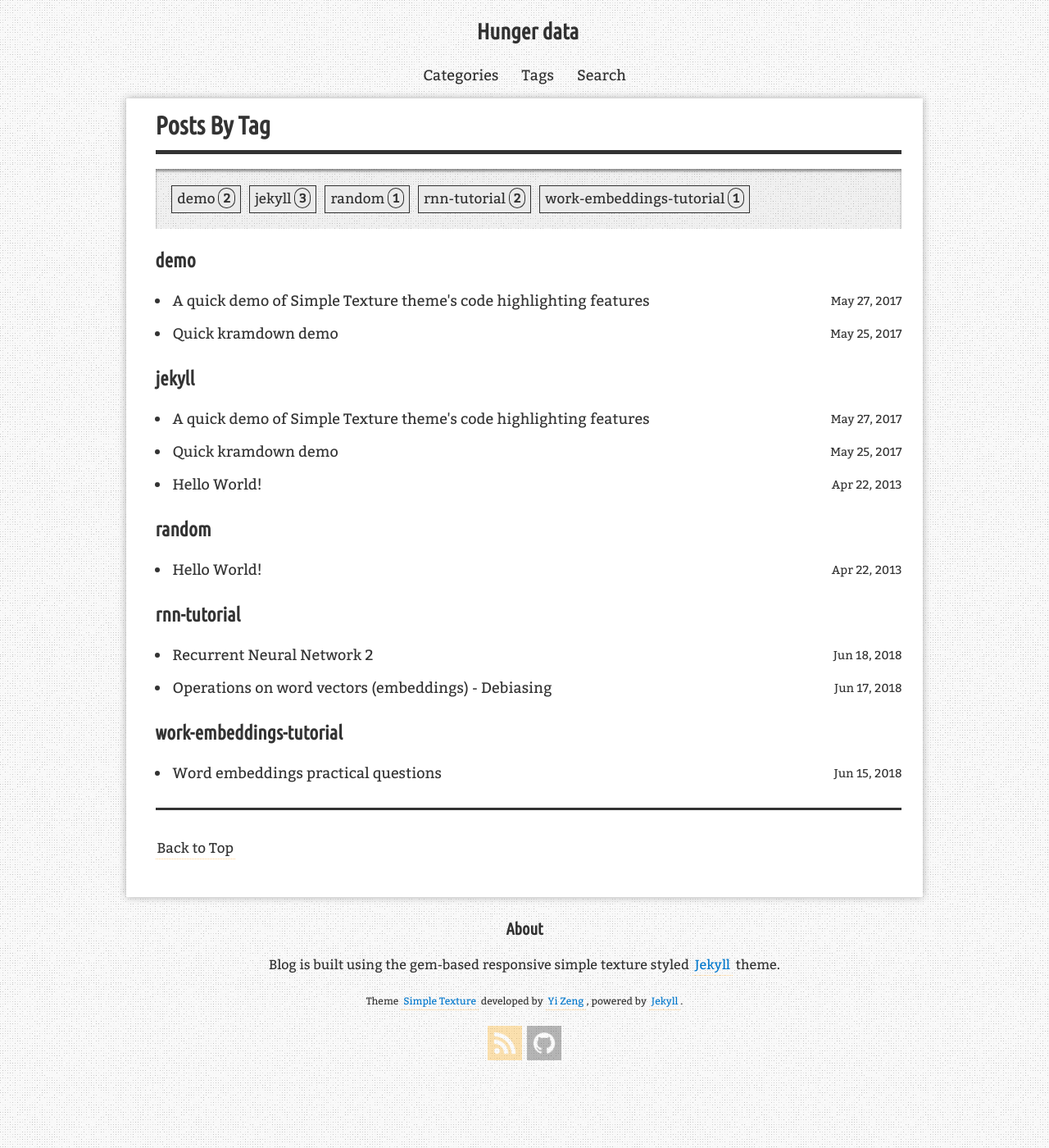
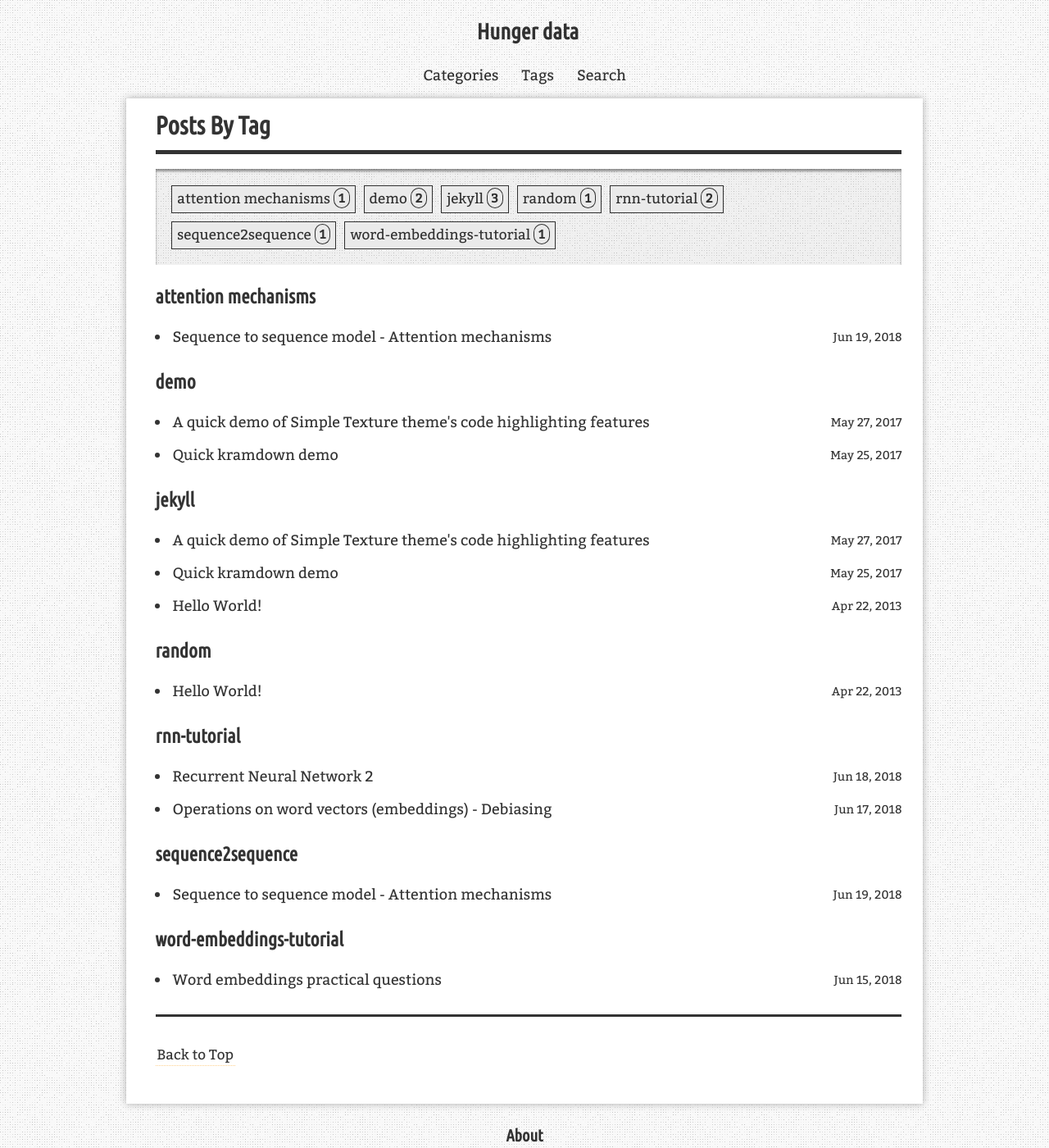
Before and after one commit to phamcong/hungerdata, a Jekyll site: the page built from blog/tags/index.html, in a window 1280 px wide and 1400 px high. Shown: the whole window at 82% size. Built offline with Jekyll 4.4.1, drawn with Linux system fonts in a browser that asks for light colours; comment, search, counter and statistics services are not loaded; some of the changed lines change nothing that is shown.

Commit message:
update posts

```diff
--- a/deep-Learning/rnn/_posts/2018-06-15-word-embeddings.md
+++ b/deep-Learning/rnn/_posts/2018-06-15-word-embeddings.md
@@ -3,7 +3,7 @@ layout: post
 title: "Word embeddings practical questions"
 description: "Course RNN - Week 2 - Practical questions"
 categories: []
-tags: [work-embeddings-tutorial]
+tags: [word-embeddings-tutorial]
 redirect_from:
   - /2018/06/15/
 ---
--- a/deep-Learning/rnn/_posts/2018-06-19-sequence-2-sequence-attention-mechanisms.md
+++ b/deep-Learning/rnn/_posts/2018-06-19-sequence-2-sequence-attention-mechanisms.md
@@ -0,0 +1,88 @@
+---
+layout: post
+title: "Sequence to sequence model - Attention mechanisms"
+description: "Course RNN - Week 3 - Practical questions"
+categories: []
+tags: [sequence2sequence, attention mechanisms]
+redirect_from:
+  - /2018/06/15/
+---
+
+
+1. Consider using this encoder-decoder model for machine translation.
+
+    <p align='center'>
+      <img src='images/sequence-2-sequence-model.png'>
+    </p>
+
+    This model is a "conditional language model" in the sense that the encoder portion (show in green) is modeling the probability of the input sentence $x$.
+    + True
+    + **False**
+
+2. In beam search, if you increase the beam width $B$, which of the following would you expect to be true? Check all that apply.
+    + [x] Beam search will run more slowly.
+    + [x] Beam search will use up more memory.
+    + [x] Beam search will generally find better solutions (i.e. do a better job maximizing $P(y \mid x)$).
+    + [ ] Beam search will coverge after fewer steps.
+
+3. In machine translation, if we carry out beam search without using sentence normalization, the algorithm will tend to output overly short translations.
+    + **True**
+    + False
+
+4. Suppose you are building a speech recognition system, which uses an RNN model to map from audio clip $x$ to a text transcript $y$. Your algorithm uses beam search to try to find the value of y that maximizes $P(y \mid x)$.
+
+    On a dev set example, given an input audio clip, your algorithm outputs the transcript $\hat{y} = \text{"I'm building an A Eye system in Silly con Valley."}$, whereas a human gives a much superior transcript $y^* = \text{"I'm building an AI system in Silicon Valley."}$. According to your modell:
+
+    $$ P(\hat{y} \mid x) = 1.09 * 10^{-7} $$
+    $$ P(y^* \mid x) = 7.21 * 10^{-8} $$
+
+    Would you expect increasing the beam width $B$ to help correct this example?
+
+    + **No, because $P(y^* \mid x) \leq P(\hat{y} \mid x)$ indicates the error should be attributed to the RNN rather than to the search algorithm.**
+    + No, because $P(y^* \mid x) \leq P(\hat{y} \mid x)$ indicates the error should be attributed to the search algorithm rather than to the RNN.
+    + Yes, because $P(y^* \mid x) \leq P(\hat{y} \mid x)$ indicates the error should be attributed to the RNN rather than to the search algorithm.
+    + Yes, because $P(y^* \mid x) \leq P(\hat{y} \mid x)$ indicates the error should be attributed to the search algorithm rather than to the RNN.
+
+5. Continuing the example from Q4, suppose you work on your algorithm for a few more weeks, and now find that for the vast majority of examples on which your algorithm makes a mistake, $P(y^* \mid x) > P(\hat{y} \mid x)$. This suggest you should focus your attention on improving the search algorithm.
+    + True
+    + False
+
+6. Consider the attention model for machine translation.
+
+    <p align='center'>
+      <img src='images/attention-model.png'>
+    </p>
+
+    Further, here is the formula for $a^{<t, t'>}$.
+    $$
+      a^{<t, t'>} = \frac{exp(e^{<t, t'>})}{\sum_{t'=1}^{T_x}exp(e^{<t, t'>})}
+    $$
+
+    Which of the following statements about $a^{<t, t'>}$ are true? Check all that apply.
+    - [x] We expect $a^{<t, t'>}$ to be generally larger for values of $a^{<t'>}$ that are highly relevant to the value the network should output for $y^{<t></t>}$. (Note the indices in the superscripts.)
+    - [ ] We expect $a^{<t, t'>}$ to be generally larger for values of $a^{<t>}$ that are highly relevant to the value the network should output for $y^{<t></t>}$. (Note the indices in the superscripts.)
+    - [ ] $\sum_{t}a^{<t,t'>} = 1$ (Note the summation is over $t$.
+    - [x] $\sum_{t'}a^{<t,t'>} = 1$ (Note the summation is over $t$.
+
+7. The network learns where to *“pay attention”* by learning the values $e^{<t,t'>}$, which are computed using a small neural network:
+
+    We can't replace $s^{<t-1>}$ with $s^{<t>}$ as an input to this neural network. This is because $s^{<t>}$ depends on $a^{<t,t'>}$ which in turn depends on $e^{<t,t'>}$; so at the time we need to evalute this network, we haven’t computed $s^{<t>}$ yet.
+    + **True**
+    + False
+
+8. Compared to the encoder-decoder model shown in Question 1 of this quiz (which does not use an attention mechanism), we expect the attention model to have the greatest advantage when:
+    + **The input sequence length $T_x$ is large.**
+    + The input sequence length $T_x$ is small.
+
+9. Under the CTC model, identical repeated characters not separated by the *“blank”* character (_) are collapsed. Under the CTC model, what does the following string collapse to?
+    __c_oo_o_kk___b_ooooo_oo_kkk
+    + cokbok
+    + **cookbook**
+    + cook book
+    + coookkboooooookkk
+
+10. In trigger word detection, $x^{<t>}$ is:
+    + **Features of the audio (such as spectrogram features) at time $t^.**
+    + The $t-th$ input word, represented as either a one-hot vector or a word embedding.
+    + Whether the trigger word is being said at time $t$.
+    + Whether someone has just finished saying the trigger word at time $t$
```
